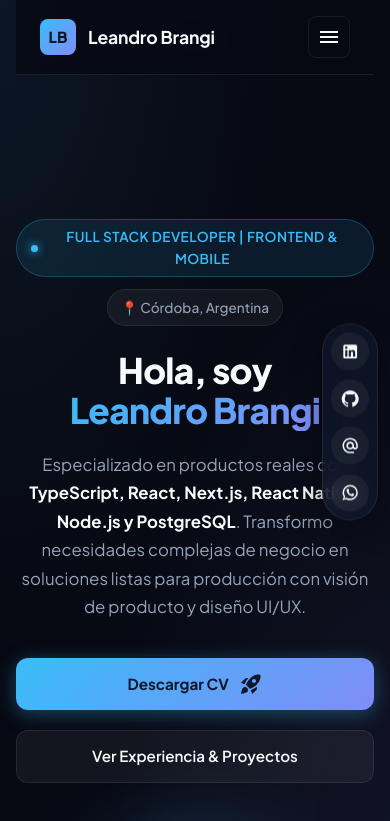
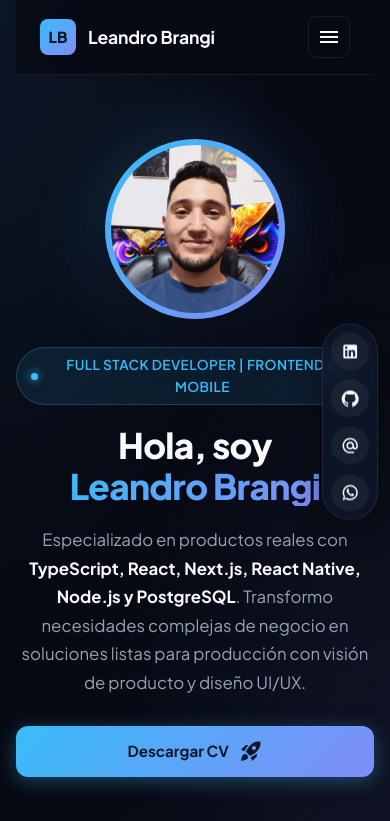
Before and after one commit to Deamond-Hero/portfolio, a React (Vite) app: page / in a window 390 px wide. Shown: the top 821 px of the page. Built offline with nearby package versions, Linux system fonts and the light colour scheme.

Commit message:
Add imagenes y actualizacion sobre mi

```diff
--- a/src/components/aboutMe/about.module.css
+++ b/src/components/aboutMe/about.module.css
@@ -36,6 +36,8 @@
   display: flex;
   align-items: center;
   justify-content: center;
+  cursor: pointer;
+  user-select: none;
 }
 
 .photoCard {
@@ -47,13 +49,14 @@
   border: 2px solid var(--border-subtle);
   background: var(--bg-card);
   box-shadow: 0 15px 35px rgba(0, 0, 0, 0.4);
-  transition: all 0.4s cubic-bezier(0.4, 0, 0.2, 1);
+  transition: all 0.5s cubic-bezier(0.34, 1.56, 0.64, 1);
 }
 
 .photoCard img {
   width: 100%;
   height: 100%;
   object-fit: cover;
+  pointer-events: none;
 }
 
 .card1 {
@@ -66,13 +69,38 @@
   z-index: 2;
 }
 
-.galleryWrapper:hover .card1 {
-  transform: rotate(-8deg) translate(-35px, -15px);
+/* Swapped state on click */
+.galleryWrapper.swapped .card1 {
+  transform: rotate(5deg) translate(20px, 15px);
+  z-index: 2;
+  border-color: var(--primary);
+  box-shadow: 0 20px 40px rgba(56, 189, 248, 0.25);
+}
+
+.galleryWrapper.swapped .card2 {
+  transform: rotate(-6deg) translate(-15px, -10px);
+  z-index: 1;
+  border-color: var(--border-subtle);
+}
+
+/* Hover effects */
+.galleryWrapper:not(.swapped):hover .card1 {
+  transform: rotate(-8deg) translate(-30px, -15px);
   border-color: var(--primary);
 }
 
-.galleryWrapper:hover .card2 {
-  transform: rotate(6deg) translate(35px, 20px);
+.galleryWrapper:not(.swapped):hover .card2 {
+  transform: rotate(6deg) translate(30px, 20px);
+  border-color: var(--secondary);
+}
+
+.galleryWrapper.swapped:hover .card1 {
+  transform: rotate(7deg) translate(30px, 20px);
+  border-color: var(--primary);
+}
+
+.galleryWrapper.swapped:hover .card2 {
+  transform: rotate(-8deg) translate(-30px, -15px);
   border-color: var(--secondary);
 }
 
--- a/src/components/aboutMe/aboutMe.tsx
+++ b/src/components/aboutMe/aboutMe.tsx
@@ -1,18 +1,31 @@
+import { useState } from "react";
 import styles from "./about.module.css";
 import image1 from "../../assets/20191231_113910-min.jpg";
 import image2 from "../../assets/reset-img.png";
 
 export const AboutMe = () => {
+  const [swapped, setSwapped] = useState(false);
+
+  const toggleSwap = () => {
+    setSwapped((prev) => !prev);
+  };
+
   return (
     <section className={styles.aboutSection}>
       <div className={styles.sectionHeader}>
         <h2 className={styles.sectionTitle}>Sobre mí</h2>
-        <p className={styles.sectionSubtitle}>Perfil profesional, visión de producto y filosofía de trabajo</p>
+        <p className={styles.sectionSubtitle}>Perfil profesional, visión de producto y pasiones</p>
       </div>
 
       <div className={styles.gridContainer}>
-        {/* Photo Gallery Stack */}
-        <div className={styles.galleryWrapper}>
+        {/* Photo Gallery Stack with click toggle */}
+        <div
+          className={`${styles.galleryWrapper} ${swapped ? styles.swapped : ""}`}
+          onClick={toggleSwap}
+          title="Haz clic para alternar las fotos"
+          role="button"
+          tabIndex={0}
+        >
           <div className={`${styles.photoCard} ${styles.card1}`}>
             <img src={image1} alt="Leandro trabajando en proyectos" />
           </div>
@@ -32,10 +45,14 @@ export const AboutMe = () => {
               Mi principal fortaleza es la <strong>resolución de problemas</strong>: entender una necesidad de negocio, adquirir rápidamente el contexto técnico necesario y transformarla en una solución validada y lista para producción.
             </p>
             <p>
-              He trabajado de punta a punta sobre desarrollo, integraciones M2M/B2B, automatizaciones con n8n, despliegues (Docker, AWS, PM2, Vercel) y estabilización de sistemas, manteniendo siempre una mirada orientada al producto.
+              He trabajado de punta a punta sobre desarrollo, integraciones M2M/B2B, automatizaciones con n8n, despliegues (Docker, AWS, PM2, Vercel) y estabilización de sistemas. Mi formación universitaria en Sistemas e historia en <strong>Diseño Gráfico</strong> complementan mi perfil técnico con criterio visual exigente y buenas prácticas de UI/UX.
             </p>
+          </div>
+
+          <div className={styles.bioCard}>
+            <h3 className={styles.subHeading}>Mis Pasiones & Cables a Tierra</h3>
             <p>
-              Mi formación universitaria en Sistemas e historia en <strong>Diseño Gráfico</strong> complementan mi perfil técnico con criterio visual exigente y buenas prácticas de UI/UX.
+              Mis cables a tierra son pedalear, <strong>coleccionar consolas de videojuegos</strong> 🎮 y pasar horas en mi taller trabajando con mis máquinas, creando cosas. La tecnología me apasiona, por lo que siempre estoy al tanto de las últimas tendencias. De ahí nace mi vocación por la programación: un ecosistema dinámico donde constantemente uno debe reinventarse.
             </p>
           </div>
         </div>
--- a/src/components/home/home.module.css
+++ b/src/components/home/home.module.css
@@ -3,7 +3,7 @@
   display: flex;
   align-items: center;
   justify-content: center;
-  padding: 2rem 0;
+  padding: 1.5rem 0;
 }
 
 .contentGrid {
@@ -26,7 +26,7 @@
   align-items: center;
   gap: 0.75rem;
   flex-wrap: wrap;
-  margin-bottom: 1.5rem;
+  margin-bottom: 1.25rem;
 }
 
 .badge {
@@ -181,10 +181,18 @@
 
 /* Responsive Media Queries */
 @media (max-width: 960px) {
+  .heroSection {
+    padding: 0.5rem 0 1.5rem 0;
+  }
+
   .contentGrid {
     grid-template-columns: 1fr;
-    gap: 2.5rem;
+    gap: 1.75rem;
     text-align: center;
+  }
+
+  .imageWrapper {
+    order: -1; /* Put image ON TOP in mobile! */
   }
 
   .textContent {
@@ -196,18 +204,27 @@
     justify-content: center;
   }
 
+  .locationBadge {
+    display: none; /* Hide Cordoba, Argentina badge on mobile! */
+  }
+
   .subtitle {
     font-size: 1.05rem;
+    margin-bottom: 1.75rem;
   }
 
   .actions {
     justify-content: center;
   }
 
-  .avatarGlow,
+  .avatarGlow {
+    width: 180px;
+    height: 180px;
+  }
+
   .avatarContainer {
-    width: 220px;
-    height: 220px;
+    width: 180px;
+    height: 180px;
   }
 }
 
--- a/src/components/home/home.tsx
+++ b/src/components/home/home.tsx
@@ -35,10 +35,6 @@ export const Home = () => {
               <span>Descargar CV</span>
               <icons.RocketLaunchIcon className={styles.btnIcon} />
             </a>
-
-            <a href="#projects" className={styles.secondaryBtn}>
-              <span>Ver Experiencia & Proyectos</span>
-            </a>
           </div>
         </div>
 
--- a/src/components/projects/projects.tsx
+++ b/src/components/projects/projects.tsx
@@ -3,6 +3,7 @@ import projects from "../../utils/proyectos.json";
 import { VideoCard } from "../../utils/videoCard";
 import rvMetalImg from "../../assets/rv-metal.png";
 import n8nImg from "../../assets/n8n.png";
+import transporteImg from "../../assets/transporte.png";
 
 export const Projects = () => {
   return (
@@ -17,7 +18,9 @@ export const Projects = () => {
       <div className={style.projectsGrid}>
         {projects.map((project) => {
           let previewImage = project.preview;
-          if (project.id === 2) {
+          if (project.id === 1) {
+            previewImage = transporteImg;
+          } else if (project.id === 2) {
             previewImage = n8nImg;
           } else if (project.id === 3) {
             previewImage = rvMetalImg;
--- a/src/views/home/page.module.css
+++ b/src/views/home/page.module.css
@@ -5,7 +5,7 @@
   padding: 0 1.5rem;
   display: flex;
   flex-direction: column;
-  gap: 4rem;
+  gap: 3.5rem;
 }
 
 .home,
@@ -15,39 +15,39 @@
 .contact {
   width: 100%;
   min-height: auto;
-  scroll-margin-top: 5rem; /* Offsets sticky navbar when scrolling to section */
+  scroll-margin-top: 4.5rem; /* Offsets sticky navbar when scrolling to section */
 }
 
 .home {
-  min-height: calc(100vh - 4rem);
+  min-height: calc(100vh - 4.5rem);
   display: flex;
   align-items: center;
   justify-content: center;
-  padding: 2rem 0;
+  padding: 1.5rem 0;
 }
 
 .skills,
 .projects,
 .about,
 .contact {
-  padding: 3rem 0;
+  padding: 2.5rem 0;
 }
 
 @media (max-width: 768px) {
   .container {
     padding: 0 1rem;
-    gap: 3rem;
+    gap: 2.5rem;
   }
 
   .home {
     min-height: auto;
-    padding: 4rem 0 2rem 0;
+    padding: 1rem 0 1.5rem 0;
   }
 
   .skills,
   .projects,
   .about,
   .contact {
-    padding: 2rem 0;
+    padding: 1.5rem 0;
   }
 }
```
Also changed, not shown: src/assets/transporte.png (added).
